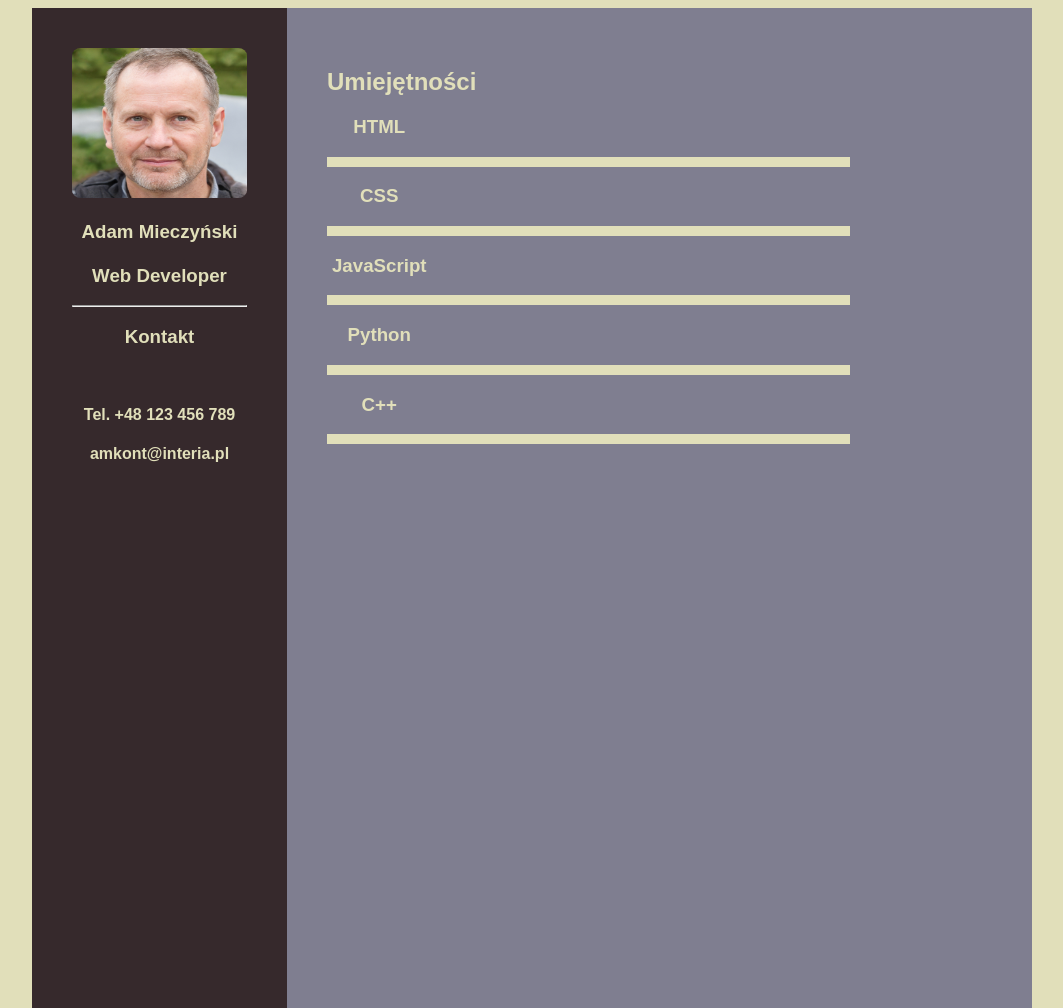
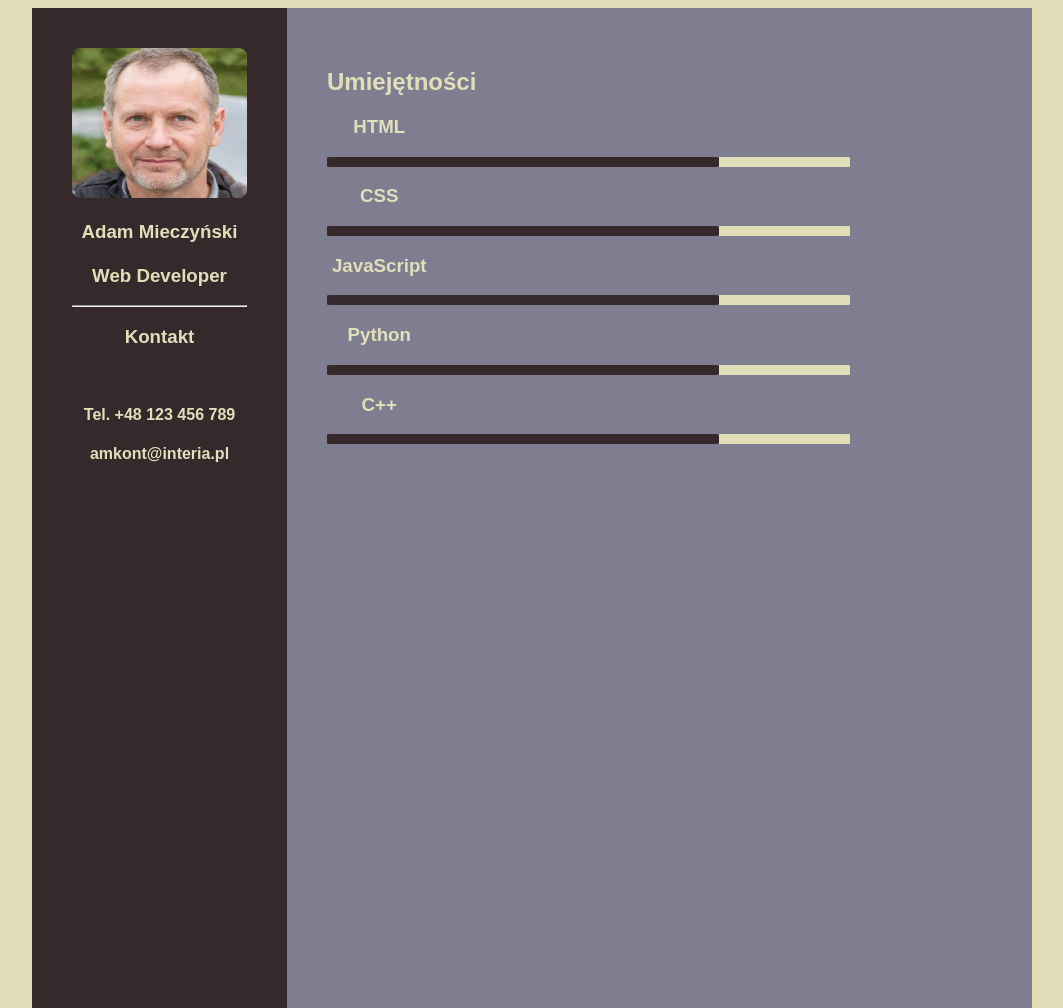
Before and after one commit to WaterWeight/TP.github.io, a plain HTML site: page index.html in a window 1280 px wide. Shown: the whole page, without its empty margins (108-1171 px from the left). Drawn offline with Linux system fonts and the light colour scheme.

Commit message:
Teoretyczna ostatnia zmiana stylów umiejętności

```diff
--- a/StyleSheet1.css
+++ b/StyleSheet1.css
@@ -47,11 +47,14 @@ width:70%
  position: relative;
  width:500%;
  height:10px;
+ border-radius:2.5%;
 }
 .iipole{
 background:#36292c;
 width:75%;
+height:10px;
 position:absolute;
+border-radius:2.5%;
 }
 
 img {
```
